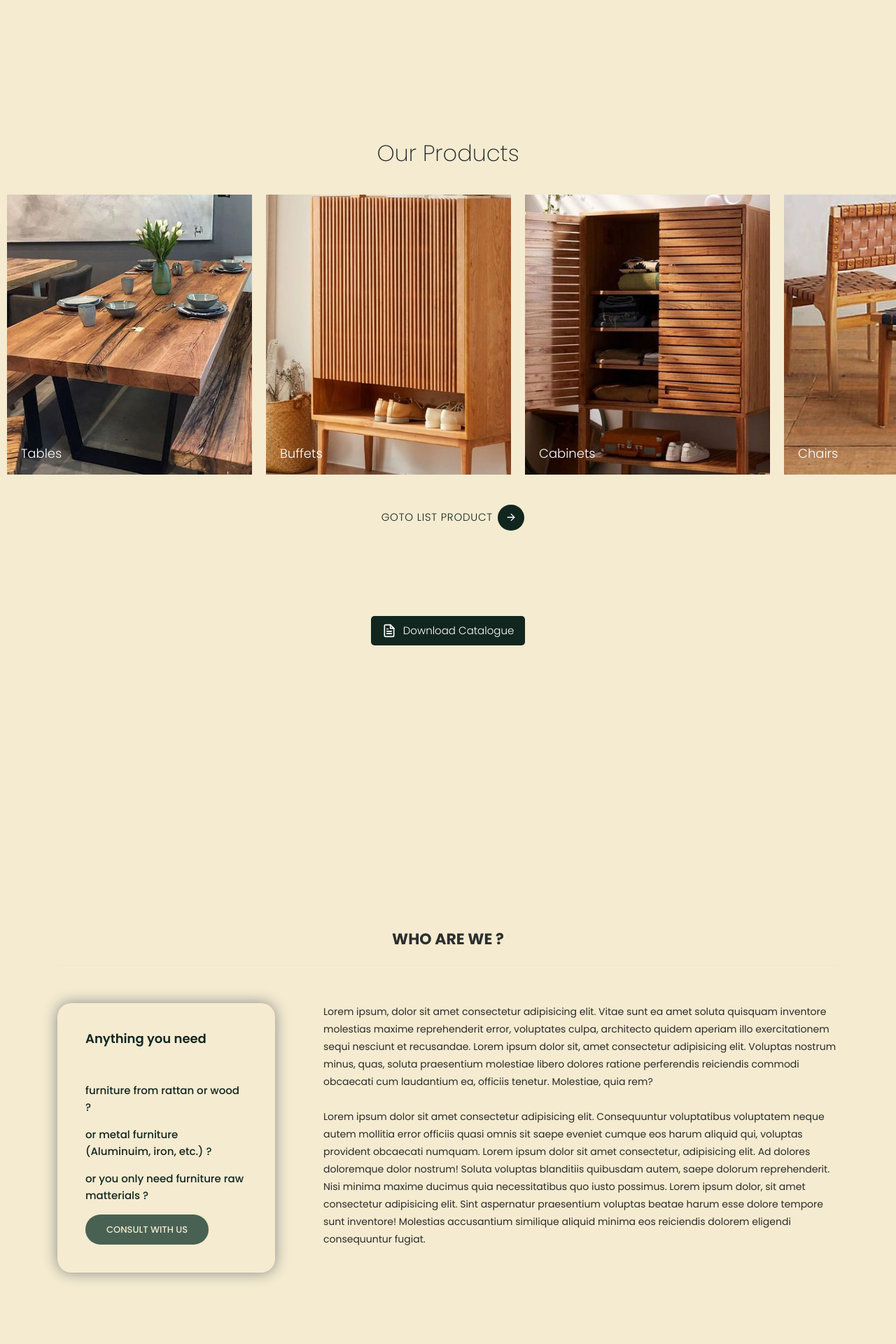
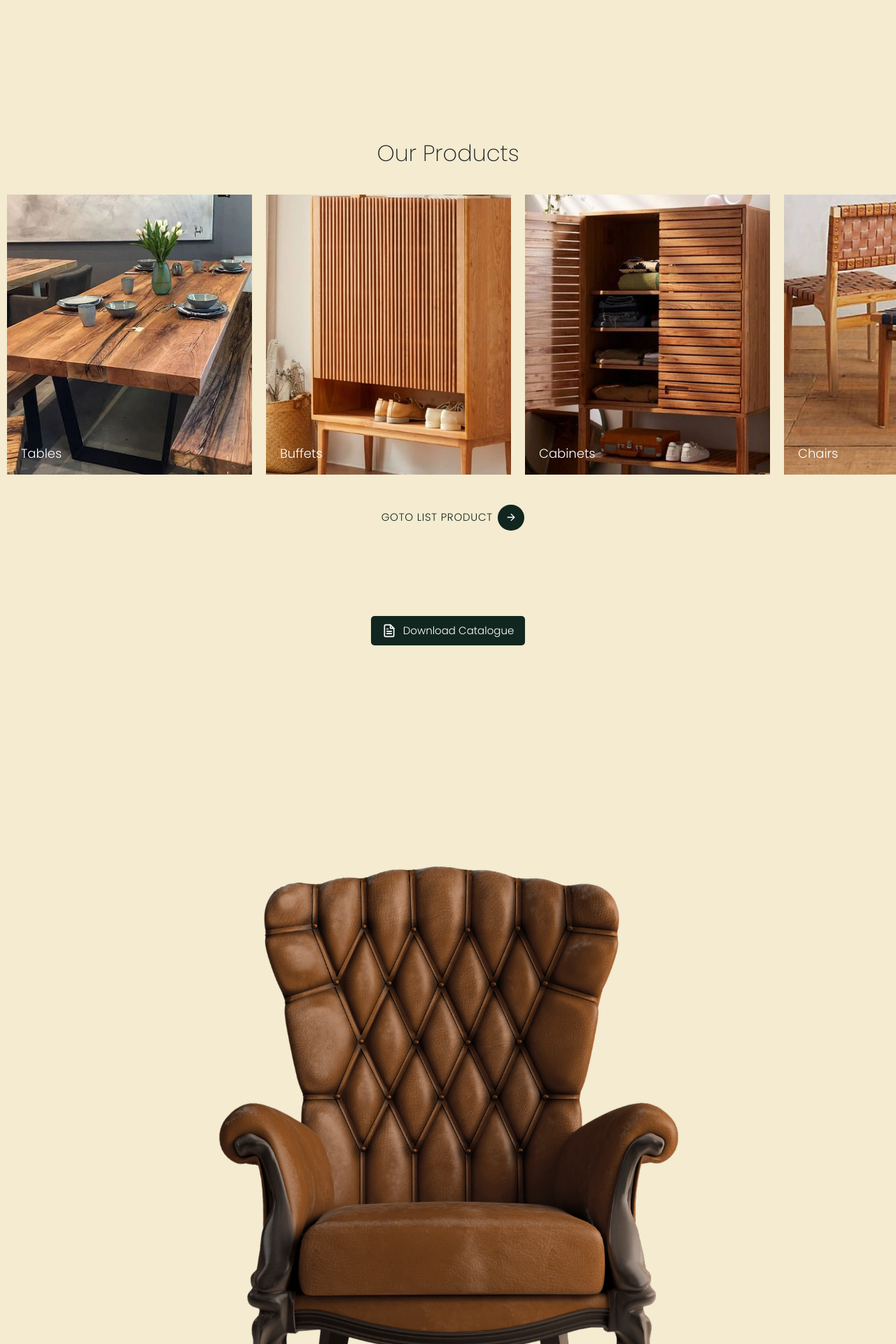
Before and after one commit to nikimebelofficial/nikimebelofficial, a PHP site: page / in a window 1280 px wide. Shown: the part 1000-2920 px from the top of the page at 70% size. Run offline with PHP 8.4, Linux system fonts and the light colour scheme; some libraries are stand-ins or nearby versions.

Commit message:
add effect

```diff
--- a/assets/css/templatemo-edu-meeting.css
+++ b/assets/css/templatemo-edu-meeting.css
@@ -720,7 +767,7 @@ section.services {
   background-attachment: fixed;
   background-repeat: no-repeat;
   background-size: cover;
-  padding-bottom: 50vh;
+  padding-bottom: 30vh;
   padding-top: 50vh;
   background-color: #f4ebd0;
 }
@@ -939,6 +988,11 @@ section.services {
   background: #f4ebd0;
 }
 
+.chair-bg{
+  max-width: 700px;
+  margin-top: 20vh;
+  opacity: 0;
+}
 
 /*
 ---------------------------------------------
@@ -953,55 +1007,28 @@ section.who-we-are {
   background-attachment: fixed;
   background-repeat: no-repeat;
   background-size: cover;
-  padding-bottom: 50vh;
+  padding-bottom: 70vh;
   color: #122620;
 
 }
 
-section.who-we-are .section-heading {
+.text-content{
+  position: relative;
+  text-align: justify;
+  opacity: 0;
+
+}
+.text-content h2{
   text-align: center;
-  /* opacity: 0; */
-  z-index: 2;
-}
-
-section.who-we-are .categories {
-  background-color: #f4ebd0;
-  border-radius: 20px;
-  padding: 40px;
-  margin-right: 45px;
-  box-shadow: 0px 0px 20px #888888;
-  /* opacity: 0; */
-}
-
-section.who-we-are .categories h4 {
-  font-size: 18px;
-  font-weight: 600;
-  color: #122620;
-  margin-bottom: 30px;
-  padding-bottom: 20px;
-  border-bottom: 1px solid #f4ebd0;
-}
-
-section.who-we-are .categories ul li {
-  display: inline-block;
-  margin-bottom: 15px;
-}
-
-section.who-we-are .categories ul li a {
-  font-size: 15px;
-  color: #122620;
-  font-weight: 500;
-  transition: all .3s;
-}
-
-section.who-we-are .categories ul li a:hover {
-  color: #a12c2f;
-}
-
-.text-content{
-  color: #122620;
-  /* opacity: 0; */
-}
+  margin-bottom: 50px;
+
+}
+
+.room-bg{
+  margin-top: 20vh;
+  opacity: 0;
+}
+
 
 /* GALLERY */
 .gallery {
--- a/index.html
+++ b/index.html
@@ -75,7 +75,7 @@ https://templatemo.com/tm-569-edu-meeting
           <div class="row">
               <div class="col-12">
                   <nav class="main-nav">
-
+                      <h2 class="logo name">NIKI MEBEL</h2>
                       <ul class="nav">
                         <li class="scroll-to-section"><a href="#top">Home</a></li>
                         <li class="scroll-to-section"><a href="#services">Products</a></li>
@@ -106,7 +106,7 @@ https://templatemo.com/tm-569-edu-meeting
 
       <div class="caption">
         <h2>wood and rattan<br>Furniture Manufacturer</h2>
-        <h6>we are specialist wood and rattan furniture in indonesia, <br> provide wood and rattan furniture since 2005 with high quality matterials.</h6>
+        <h6>&nbsp;we are specialist wood and rattan furniture in indonesia,&nbsp;<br>&nbsp;provide wood and rattan furniture since 2005 with high quality matterials.&nbsp;</h6>
 
       </div>
 
@@ -115,7 +115,7 @@ https://templatemo.com/tm-569-edu-meeting
   </section>
   <!-- ***** Main Banner Area End ***** -->
   <section class="section services" id="services">
-    <div class="title">
+    <div class="title" id="title">
       <h2>Our Products</h2>
     </div>
     <div class="inner">
@@ -186,6 +186,7 @@ https://templatemo.com/tm-569-edu-meeting
           </div>
         </button>
       </a>
+      <img class="chair-bg" src="assets/images/chair 1.png" alt="">
 
     </div>
 
@@ -196,35 +197,24 @@ https://templatemo.com/tm-569-edu-meeting
       <div class="row">
         <div class="col-lg-12">
           <div class="section-heading">
-            <h2>who are we ?</h2>
           </div>
         </div>
-        <div class="col-lg-4">
-          <div class="categories">
-            <h4>Anything you need</h4>
-            <ul>
-              <li><a href="#">furniture from rattan or wood ?</a></li>
-              <li><a href="#">or metal furniture<br>(Aluminuim, iron, etc.) ?</a></li>
-              <li><a href="#">or you only need furniture raw matterials ?</a></li>
-            </ul>
-            <div class="main-button-yellow">
-              <a href="products.html">Consult with us</a>
-            </div>
-          </div>
-        </div>
-        <div class="col-lg-8">
+        <div class="col-lg-12 who-we-are-content">
           <div class="row">
           <div class="text-content">
-            <p>Lorem ipsum, dolor sit amet consectetur adipisicing elit. Vitae sunt ea amet soluta quisquam inventore molestias maxime reprehenderit error,
+            <h2>who are we ?</h2>
+            <p>&emsp;&emsp;&emsp;&emsp;&emsp;Lorem ipsum, dolor sit amet consectetur adipisicing elit. Vitae sunt ea amet soluta quisquam inventore molestias maxime reprehenderit error,
               voluptates culpa, architecto quidem aperiam illo exercitationem sequi nesciunt et recusandae. Lorem ipsum dolor sit, amet consectetur adipisicing elit.
               Voluptas nostrum minus, quas, soluta praesentium molestiae libero dolores ratione perferendis reiciendis commodi obcaecati cum laudantium ea, officiis tenetur. Molestiae, quia rem?
               <br> <br>
-              Lorem ipsum dolor sit amet consectetur adipisicing elit. Consequuntur voluptatibus voluptatem neque autem mollitia error officiis quasi omnis sit saepe eveniet cumque eos harum aliquid qui,
+              &emsp;&emsp;&emsp;&emsp;&emsp;Lorem ipsum dolor sit amet consectetur adipisicing elit. Consequuntur voluptatibus voluptatem neque autem mollitia error officiis quasi omnis sit saepe eveniet cumque eos harum aliquid qui,
               voluptas provident obcaecati numquam. Lorem ipsum dolor sit amet consectetur, adipisicing elit. Ad dolores doloremque dolor nostrum! Soluta voluptas blanditiis quibusdam autem, saepe dolorum
               reprehenderit. Nisi minima maxime ducimus quia necessitatibus quo iusto possimus. Lorem ipsum dolor, sit amet consectetur adipisicing elit. Sint aspernatur praesentium voluptas beatae harum
               esse dolore tempore sunt inventore! Molestias accusantium similique aliquid minima eos reiciendis dolorem eligendi consequuntur fugiat.
             </p>
           </div>
+          <img class="room-bg" src="assets/images/room 1.png" alt="">
+
           </div>
         </div>
       </div>
@@ -514,71 +504,6 @@ https://templatemo.com/tm-569-edu-meeting
     </div>
   </section>
 
-  <!-- <section class="section contact" id="contact">
-    <div class="container">
-      <div class="row">
-        <div class="col-lg-9 align-self-center">
-          <div class="row">
-            <div class="col-lg-12">
-              <form id="contact" action="" method="post">
-                <div class="row">
-                  <div class="col-lg-12">
-                    <h2>Let's get in touch</h2>
-                  </div>
-                  <div class="col-lg-4">
-                    <fieldset>
-                      <input name="name" type="text" id="name" placeholder="YOURNAME...*" required="">
-                    </fieldset>
-                  </div>
-                  <div class="col-lg-4">
-                    <fieldset>
-                    <input name="email" type="text" id="email" pattern="[^ @]*@[^ @]*" placeholder="YOUR EMAIL..." required="">
-                  </fieldset>
-                  </div>
-                  <div class="col-lg-4">
-                    <fieldset>
-                      <input name="subject" type="text" id="subject" placeholder="SUBJECT...*" required="">
-                    </fieldset>
-                  </div>
-                  <div class="col-lg-12">
-                    <fieldset>
-                      <textarea name="message" type="text" class="form-control" id="message" placeholder="YOUR MESSAGE..." required=""></textarea>
-                    </fieldset>
-                  </div>
-                  <div class="col-lg-12">
-                    <fieldset>
-                      <button type="submit" id="form-submit" class="button">SEND MESSAGE NOW</button>
-                    </fieldset>
-                  </div>
-                </div>
-              </form>
-            </div>
-          </div>
-        </div>
-        <div class="col-lg-3">
-          <div class="right-info">
-            <ul>
-              <li>
-                <h6>Phone Number</h6>
-                <span>010-020-0340</span>
-              </li>
-              <li>
-                <h6>Email Address</h6>
-                <span>info@meeting.edu</span>
-              </li>
-              <li>
-                <h6>Street Address</h6>
-                <span>Rio de Janeiro - RJ, 22795-008, Brazil</span>
-              </li>
-              <li>
-                <h6>Website URL</h6>
-                <span>www.meeting.edu</span>
-              </li>
-            </ul>
-          </div>
-        </div>
-      </div>
-    </div>
 
   </section> -->
   <footer class="footer" id="footer">
```
Also changed, not shown: other parts of assets/css/templatemo-edu-meeting.css (+64 -20 lines), assets/js/animate.js (+51 -30 lines), assets/images/chair 1.png (added), assets/images/room 1.png (added), assets/images/statistic.webp.
